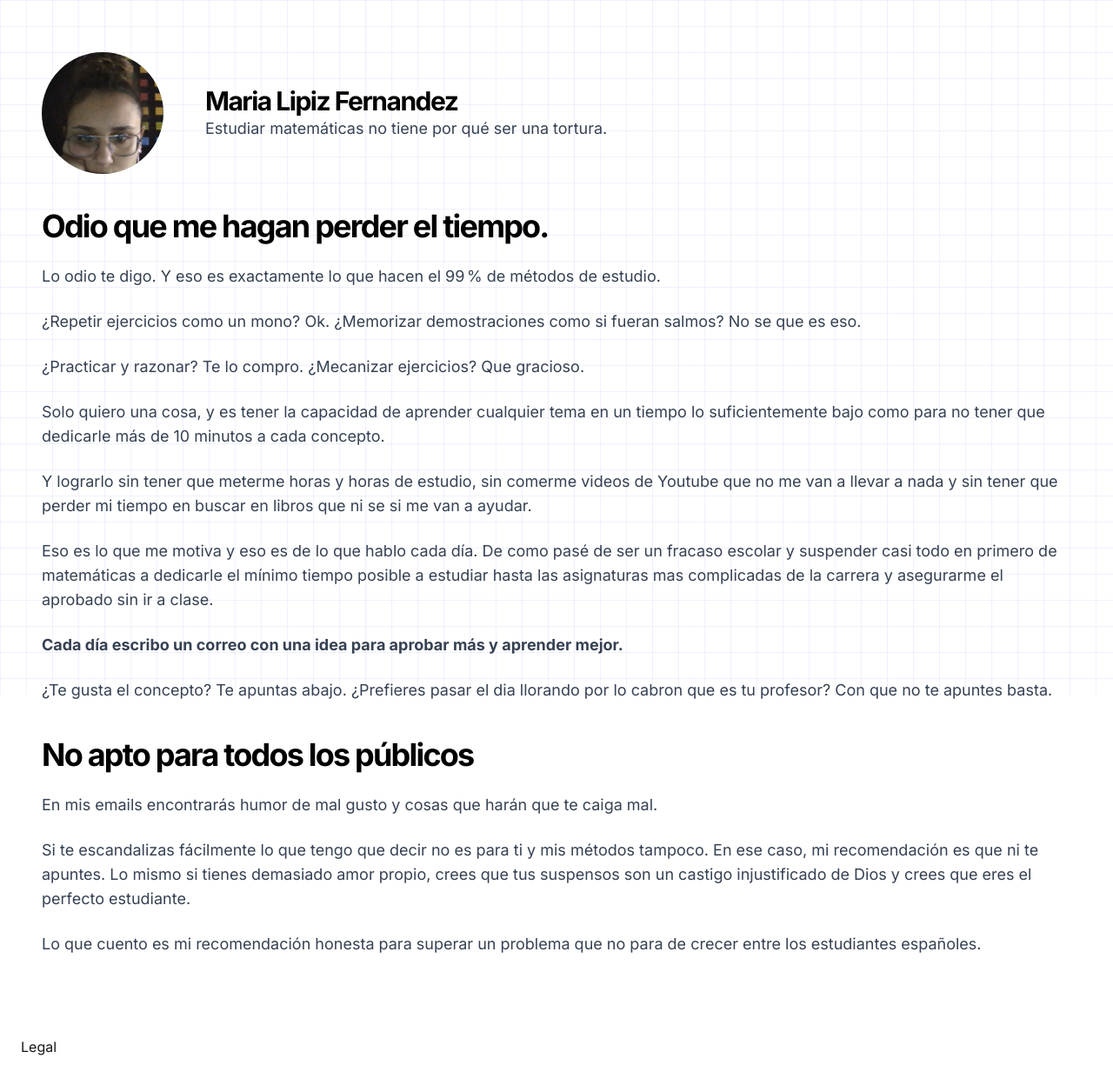
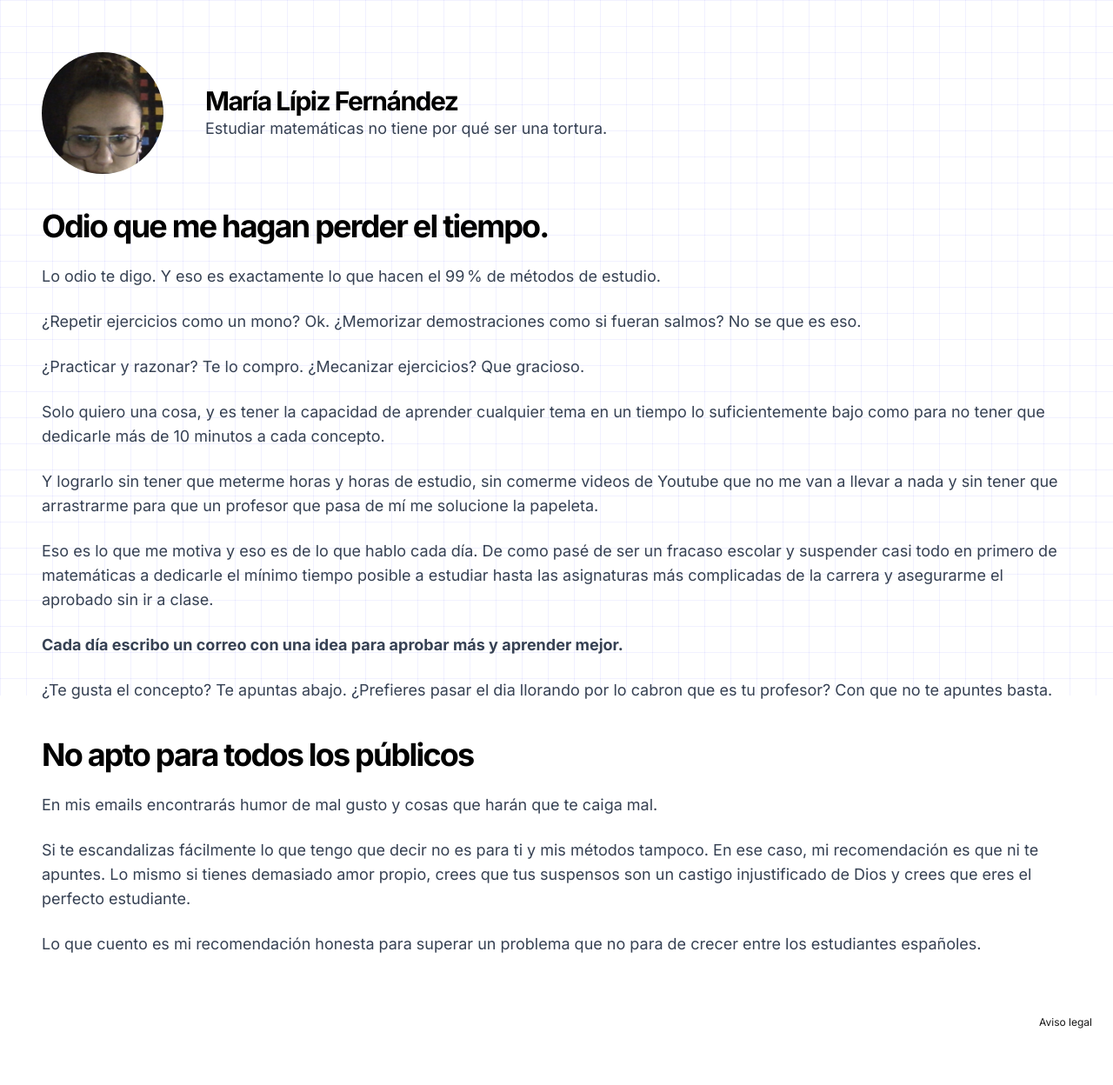
Before and after one commit to MariaLipiz/matessindramas, a Next.js app: page / in a window 1280 px wide. Shown: the whole page at 87% size. After the commit the page ends 1192 px from the top, so only its background shows below. Built offline with nearby package versions, Linux system fonts and the light colour scheme.

Commit message:
Cambios en texto y footer

```diff
--- a/src/app/page.tsx
+++ b/src/app/page.tsx
@@ -6,7 +6,7 @@ export default function Home() {
         <div className="flex flex-col md:flex-row justify-start items-start md:items-center gap-4 md:gap-12">
         <Image
                 src="/images/MariaLipiz.jpg" // Ruta optimizada y formato moderno (ideal: .webp o .avif)
-                alt="Maria Lipiz Fernandez dando clase"
+                alt="María Lípiz Fernández dando clase"
                 className="rounded-full max-w-25 md:max-w-35"
                 width={1000}
                 height={1000}
@@ -15,7 +15,7 @@ export default function Home() {
               />
             <div className="flex flex-col">
                 <h1 className="text-2xl font-bold tracking-tighter md:text-3xl text-black">
-                Maria Lipiz Fernandez </h1>
+                María Lípiz Fernández </h1>
                 <p>
                 Estudiar matemáticas no tiene por qué ser una tortura.
                 </p>
@@ -40,12 +40,12 @@ export default function Home() {
         </p>
         <p>
         Y lograrlo sin tener que meterme horas y horas de estudio, sin comerme videos de Youtube que no me van a llevar a nada y
-        sin tener que perder mi tiempo en buscar en libros que ni se si me van a ayudar.
+        sin tener que arrastrarme para que un profesor que pasa de mí me solucione la papeleta.
         </p>
 
         <p>
         Eso es lo que me motiva y eso es de lo que hablo cada día. De como pasé de ser un fracaso escolar y suspender casi todo en
-        primero de matemáticas a dedicarle el mínimo tiempo posible a estudiar hasta las asignaturas mas complicadas de la carrera y asegurarme
+        primero de matemáticas a dedicarle el mínimo tiempo posible a estudiar hasta las asignaturas más complicadas de la carrera y asegurarme
         el aprobado sin ir a clase.
         </p>
 
--- a/src/components/footer.tsx
+++ b/src/components/footer.tsx
@@ -2,10 +2,9 @@ import Link from "next/link"
 
 export function Footer() {
   return (
-    <footer className="w-full px-6 py-6 md:py-8">
-
-          <Link href="/legal" className="text-base hover:underline underline-offset-4">
-            Legal
+    <footer className="w-full flex items-center justify-end px-6 py-2 ">
+          <Link href="/legal" className="text-xs text-center hover:underline underline-offset-4">
+            Aviso legal
           </Link>
 
     </footer>
```
